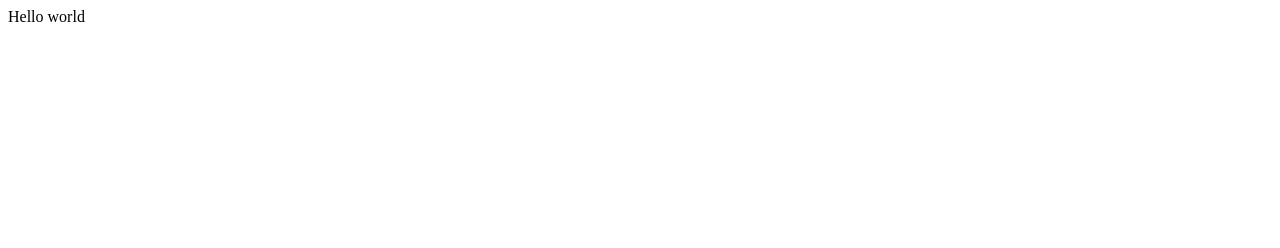
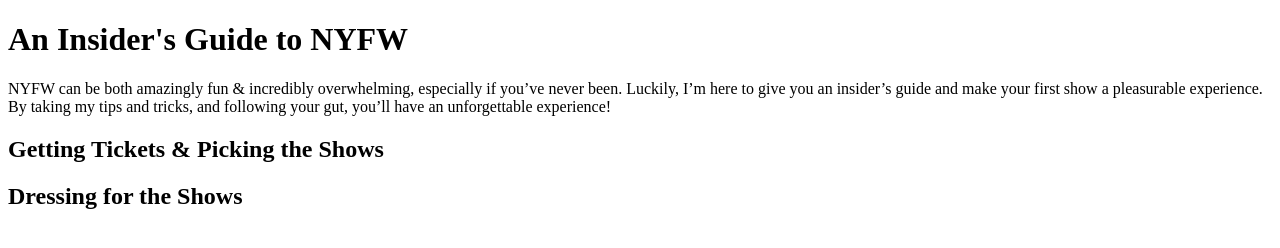
Before and after one commit to MelloBirkan/Fashon-blog-studying-project, a plain HTML site: page index.html in a window 1280 px wide. Drawn offline with Linux system fonts and the light colour scheme.

Commit message:
Inicio do site

```diff
--- a/index.html
+++ b/index.html
@@ -1,23 +1,17 @@
 <!DOCTYPE html>
 <html>
-
-<head>
-  <meta charset="utf-8">
-  <meta name="viewport" content="width=device-width">
-  <title>replit</title>
-  <link href="style.css" rel="stylesheet" type="text/css" />
-</head>
-
-<body>
-  Hello world
-  <script src="script.js"></script>
-
-  <!--
-  This script places a badge on your repl's full-browser view back to your repl's cover
-  page. Try various colors for the theme: dark, light, red, orange, yellow, lime, green,
-  teal, blue, blurple, magenta, pink!
-  -->
-  <script src="https://replit.com/public/js/replit-badge-v2.js" theme="dark" position="bottom-right"></script>
-</body>
-
+  <head>
+    <title>Everyday with Isa</title>
+  </head>
+  <body>
+    <h1>An Insider's Guide to NYFW</h1>
+    <p>
+      NYFW can be both amazingly fun & incredibly overwhelming, especially if
+      you’ve never been. Luckily, I’m here to give you an insider’s guide and
+      make your first show a pleasurable experience. By taking my tips and
+      tricks, and following your gut, you’ll have an unforgettable experience!
+    </p>
+    <h2>Getting Tickets & Picking the Shows</h2>
+    <h2>Dressing for the Shows</h2>
+  </body>
 </html>
```
